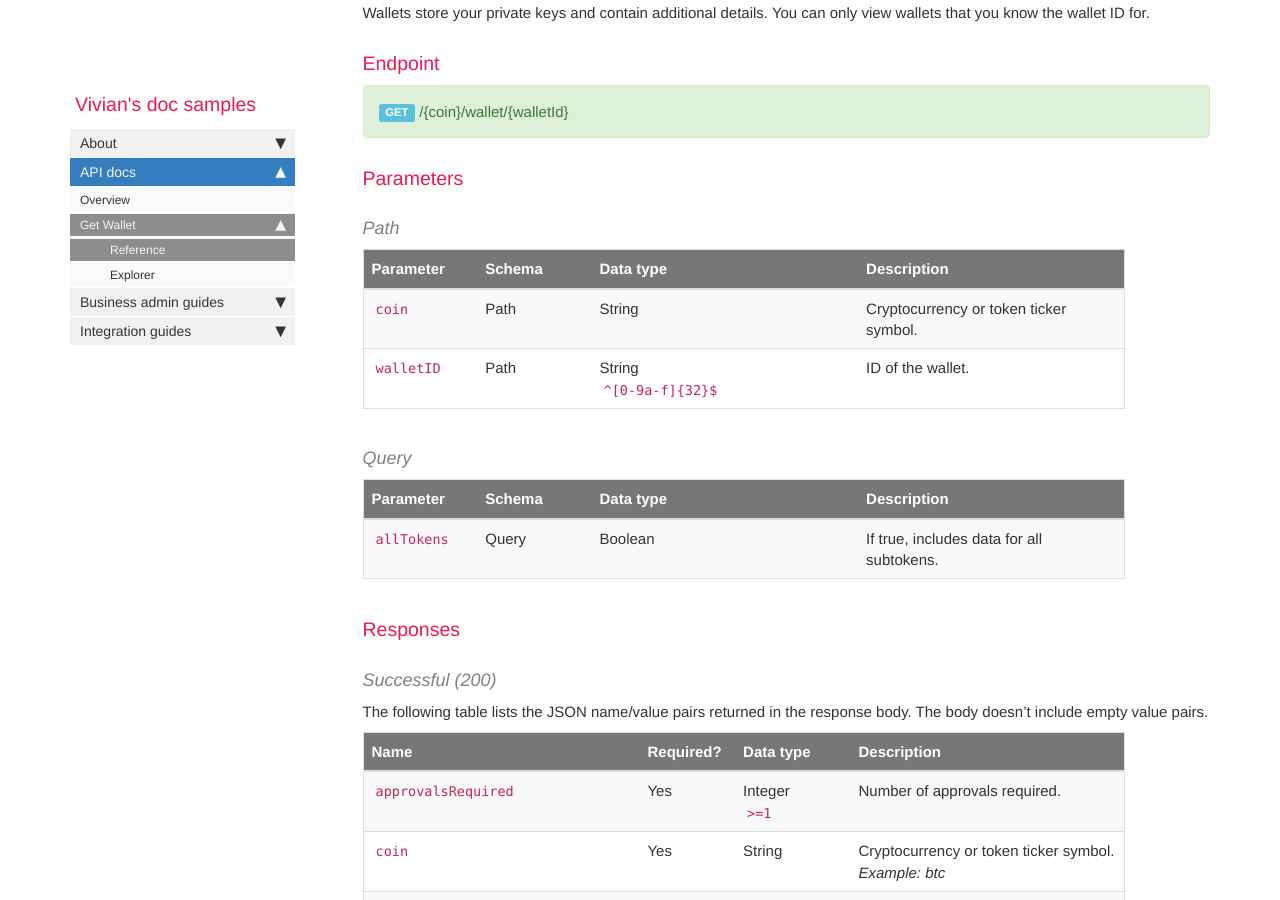
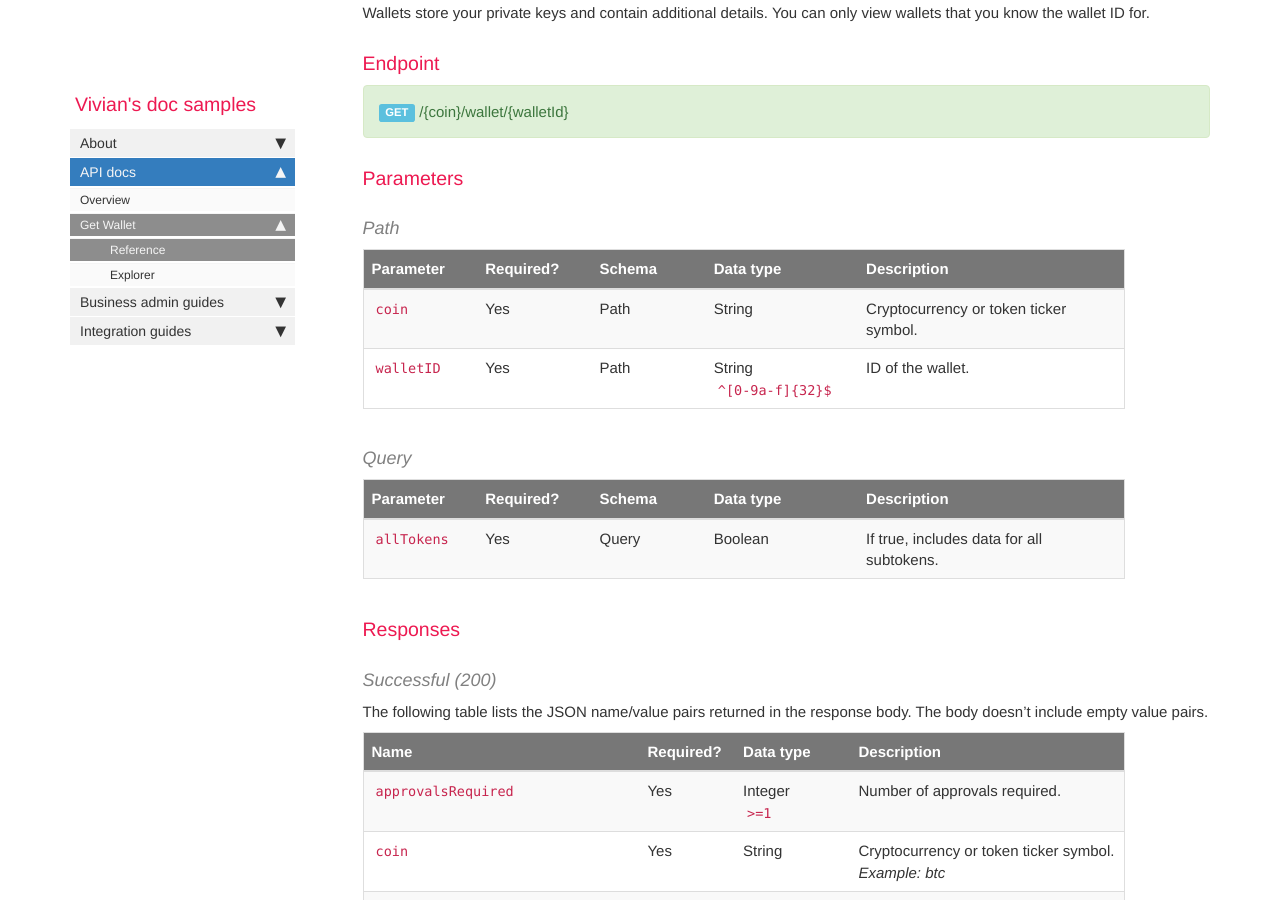
Before and after one commit to vvmc/vvmc.github.io, a Jekyll site: the page built from pages/docs/api/reference.md, in a window 1280 px wide and 900 px high, scrolled down 518 px. Built offline with Jekyll 4.4.1, drawn with Linux system fonts in a browser that asks for light colours; comment, search, counter and statistics services are not loaded.

Commit message:
Updated tables.

```diff
--- a/pages/docs/api/reference.md
+++ b/pages/docs/api/reference.md
@@ -22,12 +22,14 @@ Wallets store your private keys and contain additional details. You can only vie
 <colgroup>
 <col width="15%" />
 <col width="15%" />
-<col width="35%" />
+<col width="15%" />
+<col width="20%" />
 <col width="70%" />
 </colgroup>
 <thead>
 <tr class="header">
 <th>Parameter</th>
+<th>Required?</th>
 <th>Schema</th>
 <th>Data type</th>
 <th>Description</th>
@@ -36,12 +38,14 @@ Wallets store your private keys and contain additional details. You can only vie
 <tbody>
 <tr>
 <td><code>coin</code></td>
+<td>Yes</td>
 <td>Path</td>
 <td>String</td>
 <td>Cryptocurrency or token ticker symbol.</td>
 </tr>
 <tr>
 <td><code>walletID</code></td>
+<td>Yes</td>
 <td>Path</td>
 <td>String<br><code>^[0-9a-f]{32}$</code></td>
 <td>ID of the wallet.</td>
@@ -55,12 +59,14 @@ Wallets store your private keys and contain additional details. You can only vie
 <colgroup>
 <col width="15%" />
 <col width="15%" />
-<col width="35%" />
+<col width="15%" />
+<col width="20%" />
 <col width="70%" />
 </colgroup>
 <thead>
 <tr class="header">
 <th>Parameter</th>
+<th>Required?</th>
 <th>Schema</th>
 <th>Data type</th>
 <th>Description</th>
@@ -69,6 +75,7 @@ Wallets store your private keys and contain additional details. You can only vie
 <tbody>
 <tr>
 <td><code>allTokens</code></td>
+<td>Yes</td>
 <td>Query</td>
 <td>Boolean</td>
 <td>If true, includes data for all subtokens.</td>
```
